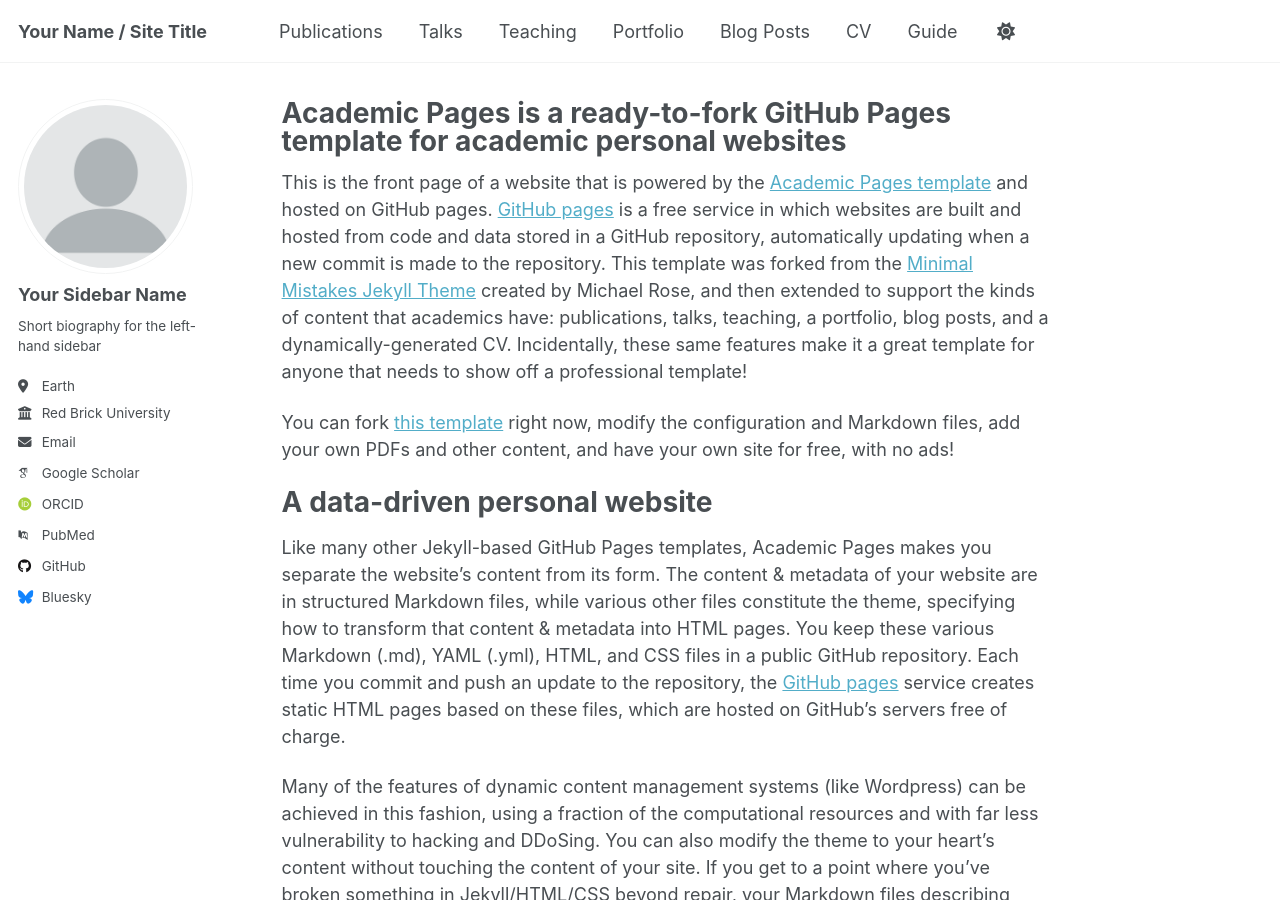
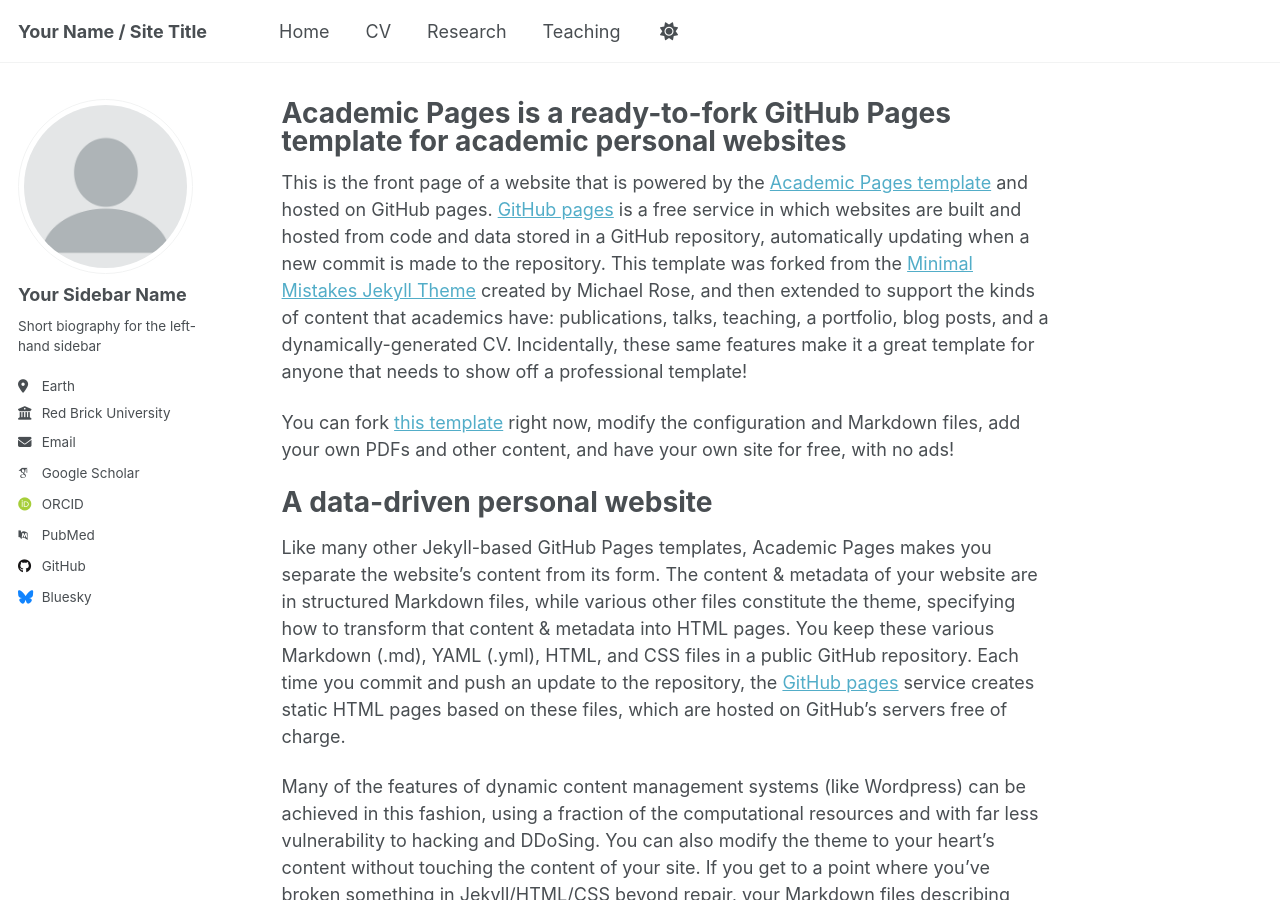
Before and after one commit to xiake327/ruoming-zhang.github.io, a Jekyll site: the page built from _pages/about.md, in a window 1280 px wide and 900 px high. Built offline with Jekyll 4.4.1, drawn with Linux system fonts in a browser that asks for light colours; some web fonts are replaced; a script that is not in the unit is left out.

Commit message:
Update navigation.yml

```diff
--- a/_data/navigation.yml
+++ b/_data/navigation.yml
@@ -8,26 +8,11 @@
 #      Markdown formatted page while the second is generated using JSON.
 
 main:
-  - title: "Publications"
-    url: /publications/
-
-  - title: "Talks"
-    url: /talks/
-
+  - title: "Home"
+    url: "/"
+  - title: "CV"
+    url: "/files/Ruoming_Zhang_CV.pdf"
+  - title: "Research"
+    url: "/research/"
   - title: "Teaching"
-    url: /teaching/
-
-  - title: "Portfolio"
-    url: /portfolio/
-
-  - title: "Blog Posts"
-    url: /year-archive/
-
-  - title: "CV"
-    url: /cv/
-
-  # - title: "CV"
-  #   url: /cv-json/
-
-  - title: "Guide"
-    url: /markdown/
+    url: "/teaching/"
```
